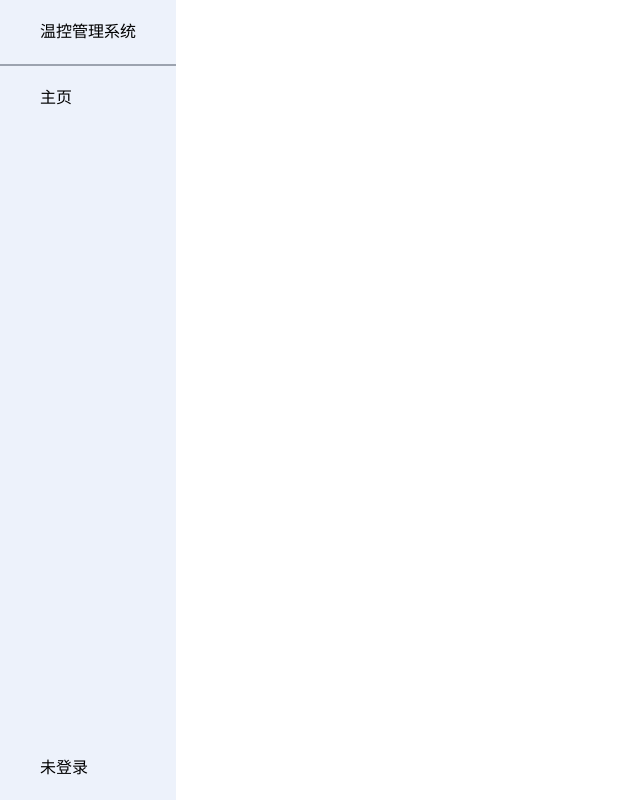
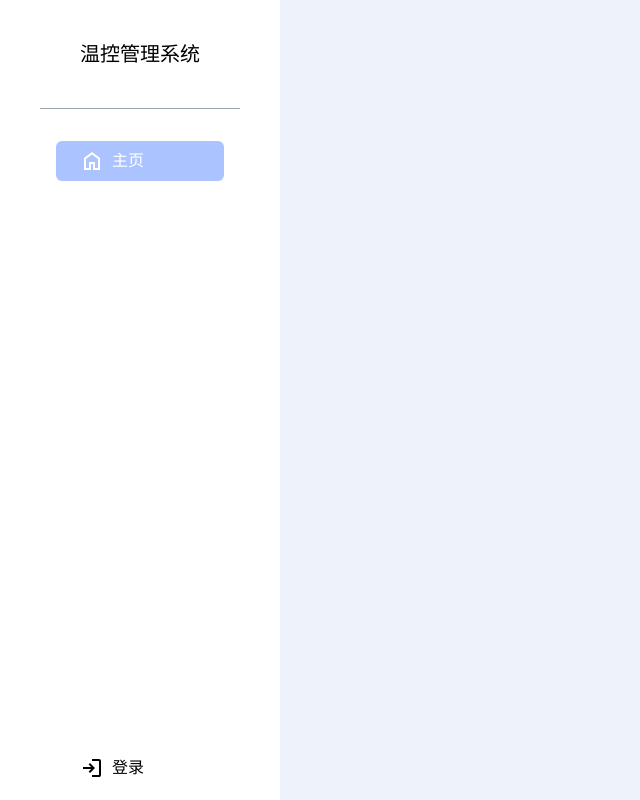
Before and after one commit to Nickid2018/BUPT-2023-SE-Homework, a Vue app in the folder frontend/: page / in a window 1280 px wide. Shown: the whole page, without its empty margins (0-640 px from the left). Built offline with nearby package versions, Linux system fonts and the light colour scheme; the HTML template or start-up script is replaced by a standard one; a web font is replaced by a local one.

Commit message:
left panel

```diff
--- a/frontend/package.json
+++ b/frontend/package.json
@@ -12,6 +12,7 @@
   "dependencies": {
     "autoprefixer": "^10.4.16",
     "axios": "^1.5.0",
+    "echart": "^0.1.3",
     "postcss": "^8.4.31",
     "tailwindcss": "^3.3.3",
     "vue": "^3.3.4"
--- a/frontend/src/App.vue
+++ b/frontend/src/App.vue
@@ -1,5 +1,5 @@
 <script setup lang="ts">
-import {SYSTEM_NAME, UNLOGIN} from "./shared-constants.ts";
+import {LOGIN, SYSTEM_NAME} from "./shared-constants.ts";
 
 import {logout} from "./utils/protocol.ts";
 import LoginPanel from "./components/LoginPanel.vue";
@@ -25,6 +25,12 @@ const availablePanelsLogin = [
   "空调管理"
 ];
 
+const iconMap = [
+  "M240-200h120v-240h240v240h120v-360L480-740 240-560v360Zm-80 80v-480l320-240 320 240v480H520v-240h-80v240H160Zm320-350Z",
+  "M440-440q17 0 28.5-11.5T480-480q0-17-11.5-28.5T440-520q-17 0-28.5 11.5T400-480q0 17 11.5 28.5T440-440ZM280-120v-80l240-40v-445q0-15-9-27t-23-14l-208-34v-80l220 36q44 8 72 41t28 77v512l-320 54Zm-160 0v-80h80v-560q0-34 23.5-57t56.5-23h400q34 0 57 23t23 57v560h80v80H120Zm160-80h400v-560H280v560Z",
+  "M440-80v-166L310-118l-56-56 186-186v-80h-80L174-254l-56-56 128-130H80v-80h166L118-650l56-56 186 186h80v-80L254-786l56-56 130 128v-166h80v166l130-128 56 56-186 186v80h80l186-186 56 56-128 130h166v80H714l128 130-56 56-186-186h-80v80l186 186-56 56-130-128v166h-80Z"
+];
+
 // -------------------------------------
 
 function logoutNow() {
@@ -42,26 +48,37 @@ function logoutNow() {
 
 <template>
   <!-- Left Panel -->
-  <div class="flex h-full fixed flex-col bg-primary-100">
-    <div class="flex-none mx-10 my-5">
-      {{ SYSTEM_NAME }}
+  <div class="flex h-full fixed flex-col bg-white px-10">
+    <div class="flex-none mx-10 my-10 flex font-bold text-xl">
+      <span>{{ SYSTEM_NAME }}</span>
     </div>
-    <div class="flex-auto flex flex-col border-t-2 border-t-gray-400">
+    <div class="flex-auto flex flex-col border-t-[1px] border-t-gray-400 pt-5">
       <div v-for="(panel, index) in (loginState ? availablePanelsLogin : availablePanelsUnLogin)"
            :key="index"
-           class="flex-none mx-10 my-5"
-           :class="{'text-primary-500': nowSelected !== index}"
+           class="flex-none px-6 mx-4 py-2 my-3 flex transition-all duration-150 hover:text-neutral-300"
+           :class="{
+             'text-neutral-500': nowSelected !== index,
+             '!text-white': nowSelected === index,
+             'bg-primary-700': nowSelected === index,
+             'rounded-md': nowSelected === index
+           }"
            @click="nowSelected = index"
       >
-        {{ panel }}
+        <svg height="24" width="24" viewBox="0 -960 960 960"
+             class="mr-2 transition-all duration-150"
+             :class="{'fill-neutral-500': nowSelected !== index, 'fill-white': nowSelected === index}">
+          <path :d="iconMap[index]"/>
+        </svg>
+        <span class="cursor-pointer transition-all duration-150">{{ panel }}</span>
       </div>
     </div>
     <div class="flex-none mx-10 my-5">
       <div v-if="loginState" @click="logoutNow">
         {{ loginName }}
       </div>
-      <div v-if="!loginState" @click="loginPanel = true">
-        {{ UNLOGIN }}
+      <div v-if="!loginState" class="flex" @click="loginPanel = true">
+        <img src="/svg/login.svg" alt="login" class="mr-2"/>
+        <span class="cursor-pointer">{{ LOGIN }}</span>
       </div>
     </div>
   </div>
--- a/frontend/src/components/LoginPanel.vue
+++ b/frontend/src/components/LoginPanel.vue
@@ -44,12 +44,12 @@ function loginNow() {
         {{ LOGIN }}
       </div>
       <div class="flex-none flex flex-col items-end">
-        <div class="flex-1 my-2">
+        <div class="flex-1 my-3">
           <label class="mr-3" for="username">{{ USERNAME }}</label>
           <InputField font-size="1em" line-height="2em" :error="errorMessage !== ''" id="username"
                       @value-change="value => username = value" @focus-in="errorMessage = ''"/>
         </div>
-        <div class="flex-1 my-2">
+        <div class="flex-1 my-3">
           <label class="mr-3" for="password">{{ PASSWORD }}</label>
           <InputField font-size="1em" line-height="2em" :password=true :error="errorMessage !== ''" id="password"
                       @value-change="value => password = value" @focus-in="errorMessage = ''"/>
@@ -59,10 +59,10 @@ function loginNow() {
         </div>
       </div>
       <div class="flex-none flex items-center gap-10 mt-2 px-10 py-2 w-full">
-        <button class="flex-1 bg-primary-500 rounded-md py-2" @click="loginNow">
+        <button class="flex-1 bg-primary-700 text-neutral-50 rounded-md py-2" @click="loginNow">
           {{ LOGIN }}
         </button>
-        <button class="flex-1 bg-primary-500 rounded-md py-2" @click="$emit('close')">
+        <button class="flex-1 bg-primary-700 text-neutral-50 rounded-md py-2" @click="$emit('close')">
           {{ ESCAPE }}
         </button>
       </div>
--- a/frontend/src/shared-constants.ts
+++ b/frontend/src/shared-constants.ts
@@ -2,7 +2,6 @@
 
 // Display Texts ----------------------------------------------
 export const SYSTEM_NAME = "温控管理系统";
-export const UNLOGIN = "未登录";
 export const LOGIN = "登录";
 export const USERNAME = "用户名";
 export const PASSWORD = "密码";
--- a/frontend/src/style.css
+++ b/frontend/src/style.css
@@ -19,4 +19,6 @@ body {
     margin: 0;
     min-width: 320px;
     min-height: 100vh;
+
+    @apply bg-primary-100;
 }
```
Also changed, not shown: frontend/public/svg/login.svg (added), 1 other file (tests, documents, lock files or other folders).
